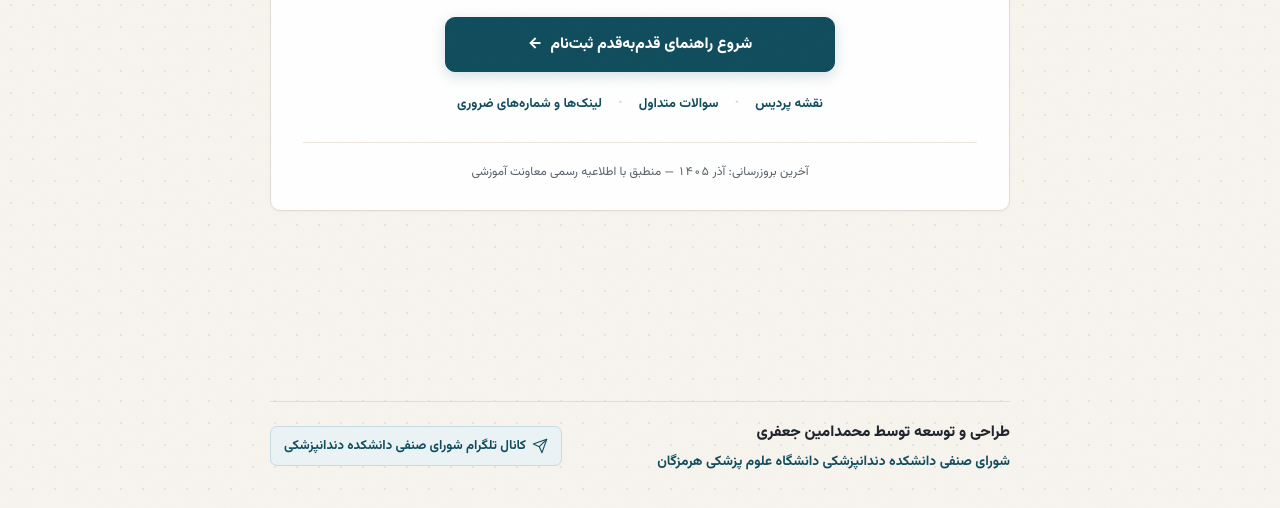
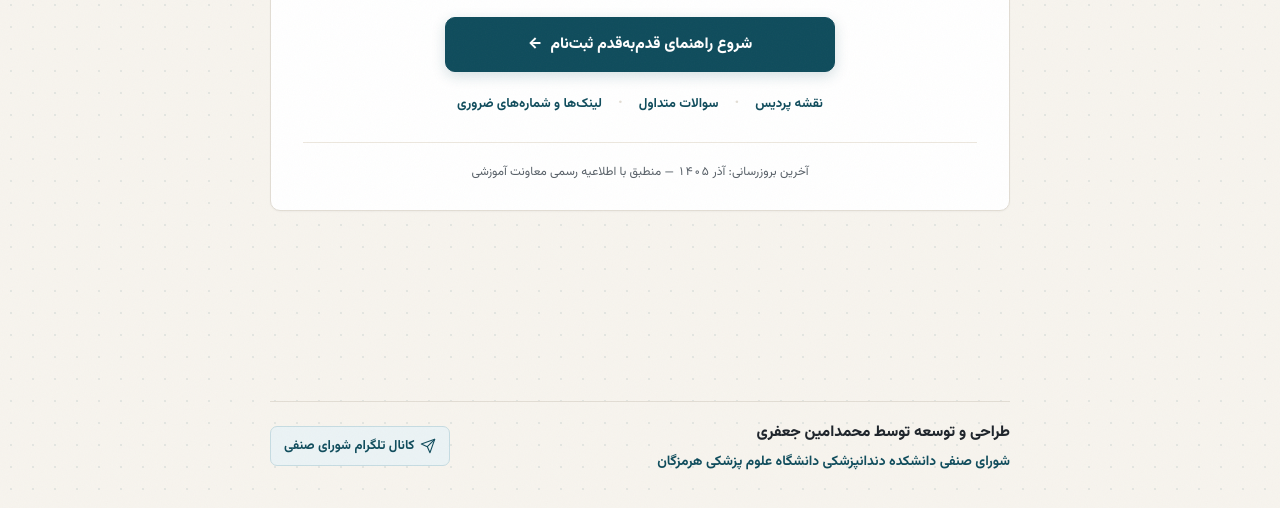
Before and after one commit to mohaminno1/hums-registration, a plain HTML site: page index.html in a window 1280 px wide. Shown: the part 292-800 px from the top of the page. Drawn offline with Linux system fonts and the light colour scheme.

Commit message:
fix telegram names

```diff
--- a/index.html
+++ b/index.html
@@ -94,7 +94,7 @@
             برای استفاده از راهنمای قدم‌به‌قدم، چک‌لیست هوشمند و نقشه تعاملی پردیس، لطفاً جاوااسکریپت را فعال کنید. اطلاعیه‌های رسمی را می‌توانید از
             <a href="https://eduv.hums.ac.ir" target="_blank" rel="noopener noreferrer">سایت معاونت آموزشی دانشگاه</a>
             یا
-            <a href="https://t.me/hums_senfi" target="_blank" rel="noopener noreferrer">کانال تلگرام شورای صنفی دانشکده دندانپزشکی</a>
+            <a href="https://t.me/hums_senfi" target="_blank" rel="noopener noreferrer">کانال تلگرام شورای صنفی</a>
             پیگیری کنید.
           </div>
         </noscript>
@@ -212,7 +212,7 @@
             <line x1="22" y1="2" x2="11" y2="13"></line>
             <polygon points="22 2 15 22 11 13 2 9 22 2"></polygon>
           </svg>
-          <span>کانال تلگرام شورای صنفی دانشکده دندانپزشکی</span>
+          <span>کانال تلگرام شورای صنفی</span>
         </a>
       </footer>
     </div>
--- a/js/app.js
+++ b/js/app.js
@@ -1484,7 +1484,7 @@
           <div class="essentials-btn-stack">
             <a href="${DATA.meta.footerChannelUrl}" target="_blank" rel="noopener noreferrer" class="footer-channel-btn">
               ${ICONS.send}
-              <span>کانال تلگرام شورای صنفی دانشکده دندانپزشکی</span>
+              <span>کانال تلگرام شورای صنفی</span>
             </a>
           </div>
         </div>
--- a/js/data.js
+++ b/js/data.js
@@ -1024,7 +1024,7 @@ window.GUIDE_DATA = {
       platform: "تلگرام",
       featured: true,
       featuredTag: "سازنده این راهنما • پشتیبانی نوورودی‌ها",
-      desc: "کانال تلگرام شورای صنفی دانشکده دندانپزشکی برای پیگیری مسائل آموزشی، خوابگاه، تغذیه و خبرهای مهم دانشجویی.",
+      desc: "کانال تلگرام شورای صنفی برای پیگیری مسائل آموزشی، خوابگاه، تغذیه و خبرهای مهم دانشجویی.",
       handle: "@hums_senfi",
       url: "https://t.me/hums_senfi"
     },
```
